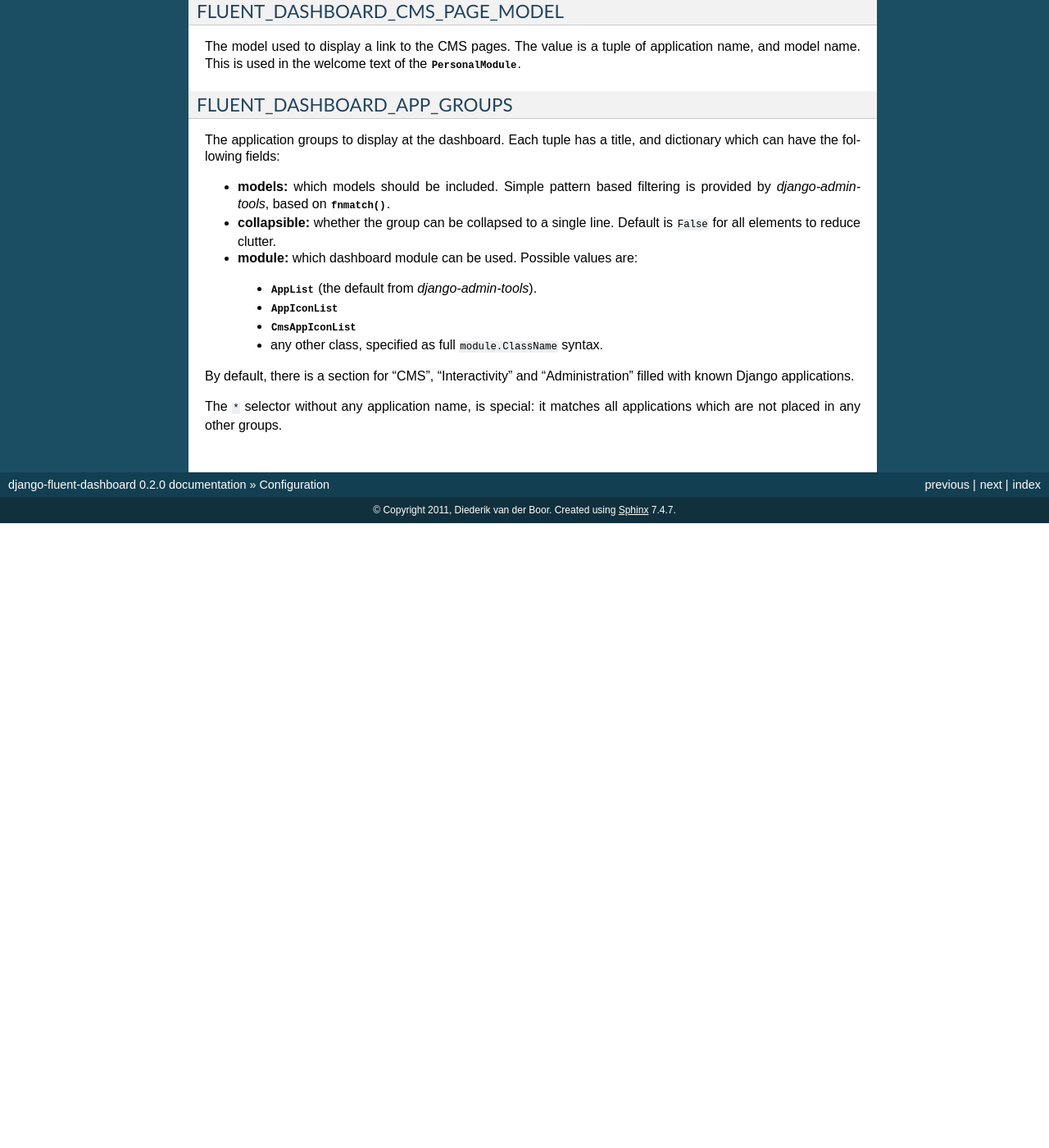
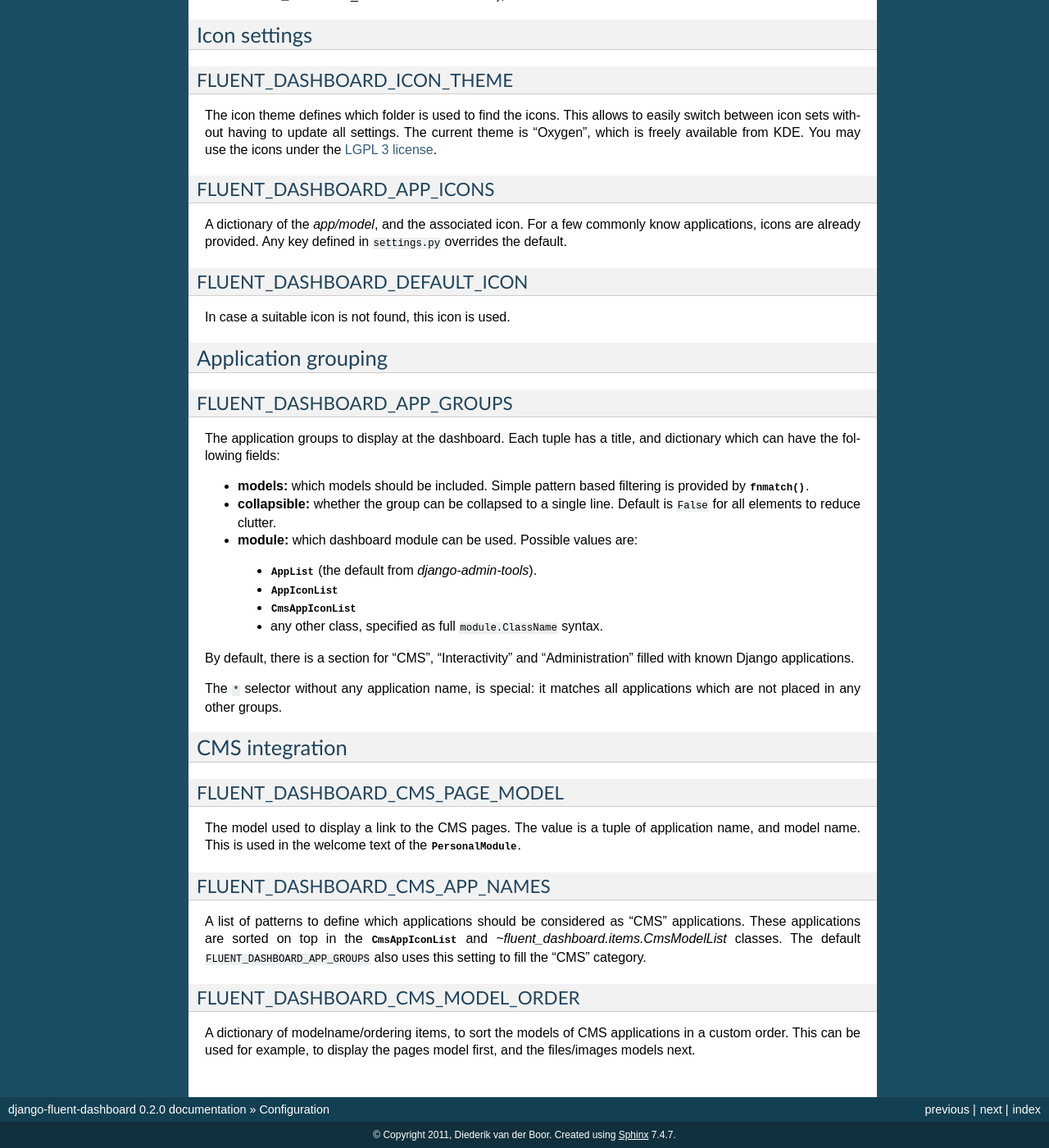
Before and after one commit to django-fluent/django-fluent-dashboard, a Sphinx documentation site: the page built from docs/configuration.rst, in a window 1280 px wide and 1400 px high, scrolled down 1444 px. Shown: the whole window at 82% size. Built offline with Sphinx 7.4.7, drawn with Linux system fonts in a browser that asks for light colours; before the commit the page ends 2082 px from its top, so only the background shows below that; some of the changed text lies outside the part shown.

Commit message:
Added FLUENT_DASHBOARD_CMS_APP_NAMES / MODEL_ORDER
This improves the CMS integration, custom CMS modules can be associated
as "CMS" app, and will appear in the "CMS" application group.

```diff
--- a/docs/configuration.rst
+++ b/docs/configuration.rst
@@ -6,6 +6,11 @@ Configuration
 A quick overvivew of the available settings:
 
 .. code-block:: python
+
+    from django.utils.translation import ugettext_lazy as _
+
+
+    # Icon settings
 
     FLUENT_DASHBOARD_ICON_THEME = 'oxygen'
 
@@ -21,7 +26,8 @@ A quick overvivew of the available settings:
 
     FLUENT_DASHBOARD_DEFAULT_ICON = 'unknown.png'
 
-    FLUENT_DASHBOARD_CMS_PAGE_MODEL = ('cms', 'page')
+
+    # Application grouping:
 
     FLUENT_DASHBOARD_APP_GROUPS = (
         (_('CMS'), {
@@ -56,14 +62,35 @@ A quick overvivew of the available settings:
         }),
     )
 
+
+    # CMS integration:
+
+    FLUENT_DASHBOARD_CMS_PAGE_MODEL = ('cms', 'page')
+
+    FLUENT_DASHBOARD_CMS_APP_NAMES = (
+        'cms',    # DjangoCMS
+        'pages',  # FeinCMS
+        'fiber',  # Django-Fiber
+        '*cms*',  # wildcard match
+    )
+
+    FLUENT_DASHBOARD_CMS_MODEL_ORDER = {
+        'page': 1,
+        'object': 2,
+        'layout': 3,
+        'content': 4,
+        'file': 5,
+        'site': 99
+    }
+
 The icon names/paths are parsed in the following way:
 
 * When the icon is an absolute URL, it is used as-is.
 * When the icon contains a slash, it is relative from the ``STATIC_URL``.
 * When the icon has no slashes, it's relative to the theme url folder (typically `STATIC_URL`/ecms_dashboard/`themename`/),
 
-Full list of settings
----------------------
+Icon settings
+-------------
 
 .. _FLUENT_DASHBOARD_ICON_THEME:
 
@@ -89,14 +116,11 @@ FLUENT_DASHBOARD_DEFAULT_ICON
 
 In case a suitable icon is not found, this icon is used.
 
+
+Application grouping
+--------------------
+
 .. _FLUENT_DASHBOARD_APP_GROUPS:
-
-FLUENT_DASHBOARD_CMS_PAGE_MODEL
-~~~~~~~~~~~~~~~~~~~~~~~~~~~~~~~
-
-The model used to display a link to the CMS pages.
-The value is a tuple of application name, and model name.
-This is used in the welcome text of the :class:`~fluent_dashboard.modules.PersonalModule`.
 
 FLUENT_DASHBOARD_APP_GROUPS
 ~~~~~~~~~~~~~~~~~~~~~~~~~~~
@@ -104,7 +128,7 @@ FLUENT_DASHBOARD_APP_GROUPS
 The application groups to display at the dashboard.
 Each tuple has a title, and dictionary which can have the following fields:
 
-* **models:** which models should be included. Simple pattern based filtering is provided by `django-admin-tools`, based on :func:`fnmatch()`.
+* **models:** which models should be included. Simple pattern based filtering is provided by :func:`fnmatch()`.
 * **collapsible:** whether the group can be collapsed to a single line. Default is ``False`` for all elements to reduce clutter.
 * **module:** which dashboard module can be used. Possible values are:
 
@@ -117,3 +141,27 @@ By default, there is a section for "CMS", "Interactivity" and "Administration" f
 
 The ``*`` selector without any application name, is special:
 it matches all applications which are not placed in any other groups.
+
+CMS integration
+---------------
+
+FLUENT_DASHBOARD_CMS_PAGE_MODEL
+~~~~~~~~~~~~~~~~~~~~~~~~~~~~~~~
+
+The model used to display a link to the CMS pages.
+The value is a tuple of application name, and model name.
+This is used in the welcome text of the :class:`~fluent_dashboard.modules.PersonalModule`.
+
+FLUENT_DASHBOARD_CMS_APP_NAMES
+~~~~~~~~~~~~~~~~~~~~~~~~~~~~~~
+
+A list of patterns to define which applications should be considered as "CMS" applications.
+These applications are sorted on top in the :class:`~fluent_dashboard.modules.CmsAppIconList`
+and `~fluent_dashboard.items.CmsModelList` classes. The default ``FLUENT_DASHBOARD_APP_GROUPS``
+also uses this setting to fill the "CMS" category.
+
+FLUENT_DASHBOARD_CMS_MODEL_ORDER
+~~~~~~~~~~~~~~~~~~~~~~~~~~~~~~~~
+
+A dictionary of modelname/ordering items, to sort the models of CMS applications in a custom order.
+This can be used for example, to display the pages model first, and the files/images models next.
--- a/docs/installation.rst
+++ b/docs/installation.rst
@@ -37,3 +37,6 @@
     ADMIN_TOOLS_INDEX_DASHBOARD = 'fluent_dashboard.dashboard.FluentIndexDashboard'
     ADMIN_TOOLS_APP_INDEX_DASHBOARD = 'fluent_dashboard.dashboard.FluentAppIndexDashboard'
     ADMIN_TOOLS_MENU = 'fluent_dashboard.menu.FluentMenu'
+
+The Django admin dashboard should open now with the dashboard, configured with reasonable defaults.
+The application groups and icons can be customized with additional :doc:`configuration <configuration>`.
```
Also changed, not shown: 2 other files.
